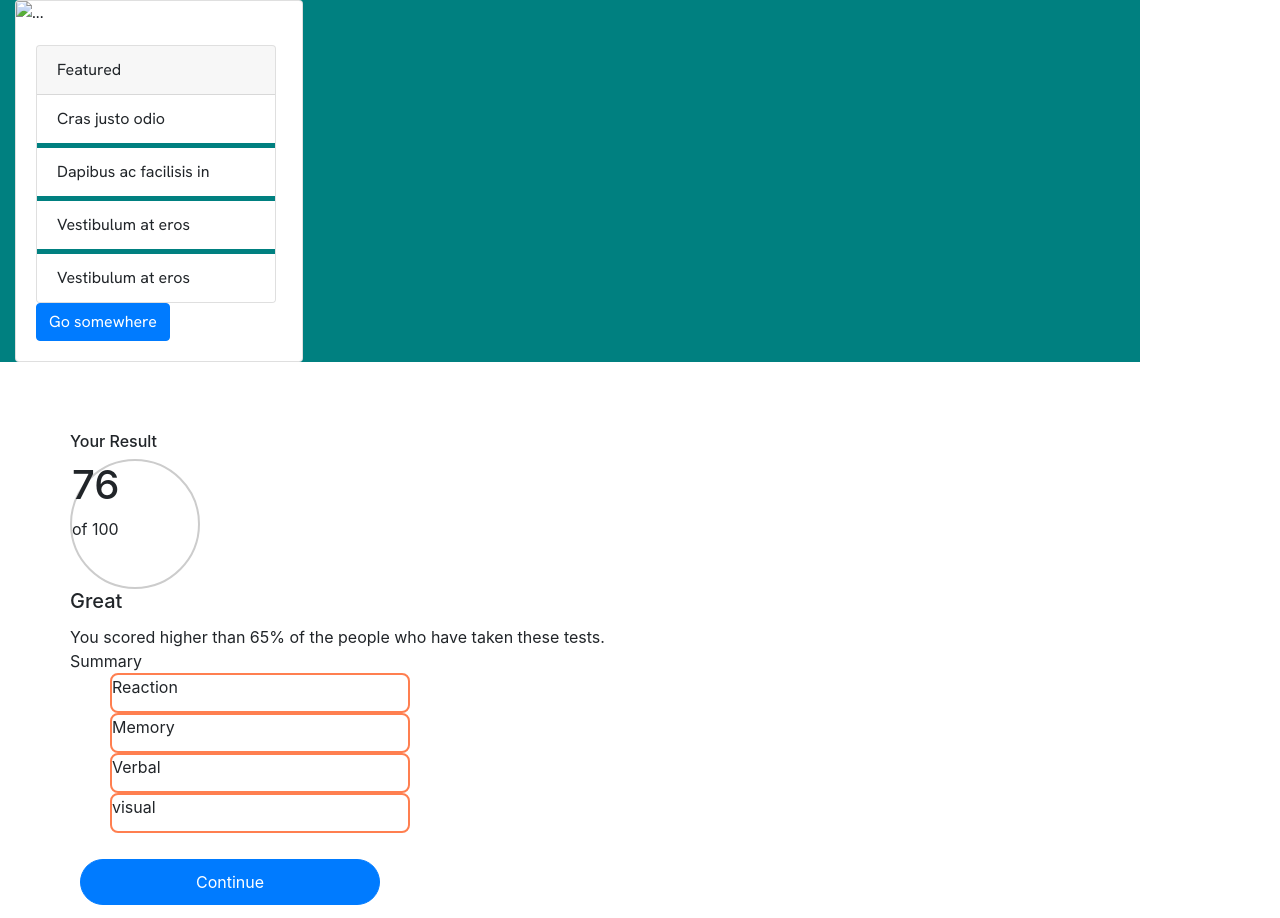
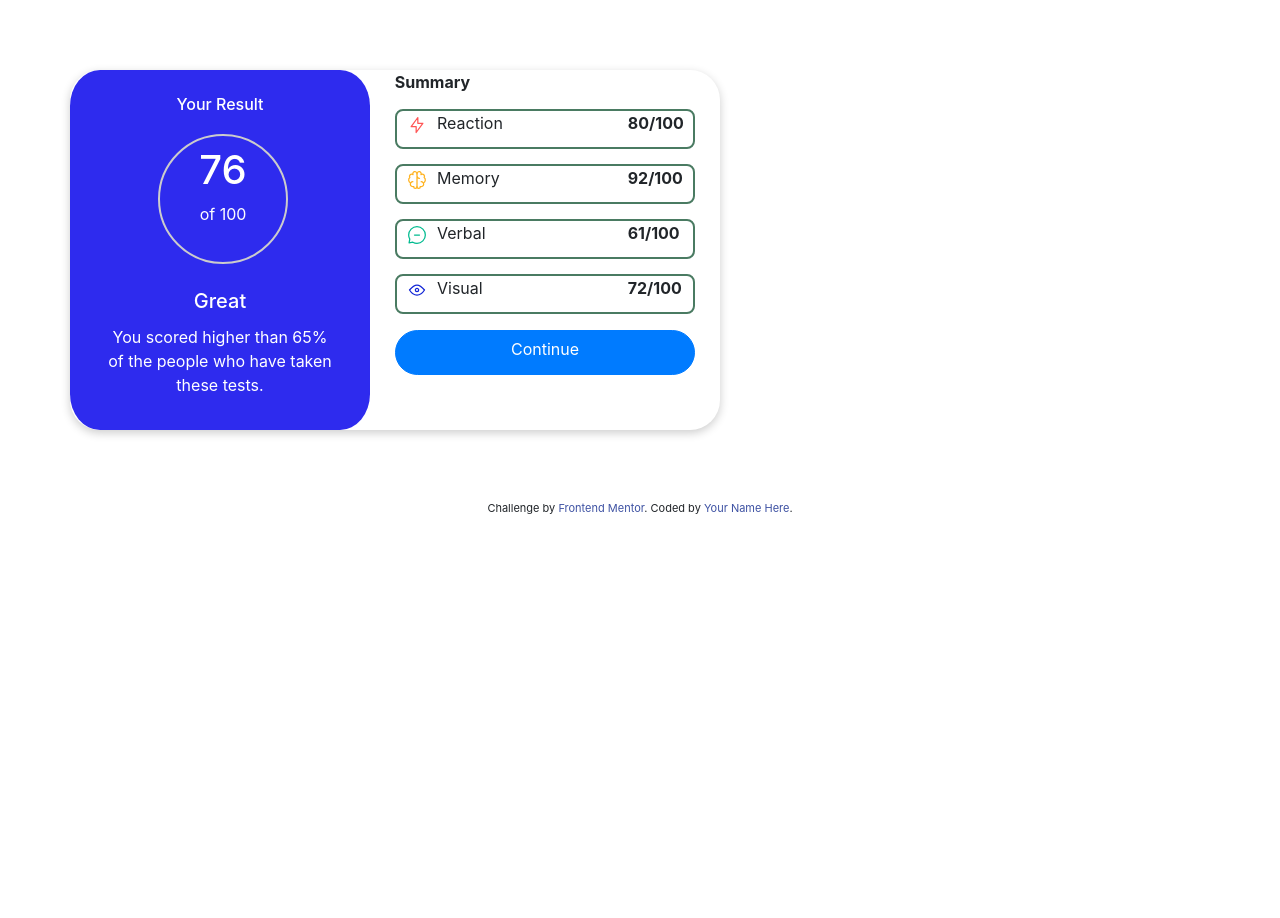
Before and after one commit to kevinscircle/resultsSummary, a plain HTML site: page index.html in a window 1280 px wide. Shown: the top 918 px of the page. After the commit the page ends 800 px from the top, so only its background shows below. Drawn offline with nearby package versions, Linux system fonts and the light colour scheme.

Commit message:
save all

```diff
--- a/index.html
+++ b/index.html
@@ -1,104 +1,125 @@
 <!DOCTYPE html>
 <html lang="en">
   <head>
-  <meta charset="UTF-8">
-  <meta name="viewport" content="width=device-width, initial-scale=1.0"> <!-- displays site properly based on user's device -->
+    <meta charset="UTF-8" />
+    <meta name="viewport" content="width=device-width, initial-scale=1.0" />
+    <!-- displays site properly based on user's device -->
 
-  <link rel="icon" type="image/png" sizes="32x32" href="./assets/images/favicon-32x32.png">
+    <link
+      rel="icon"
+      type="image/png"
+      sizes="32x32"
+      href="./assets/images/favicon-32x32.png"
+    />
 
     <!-- bootstrap -->
-  <link rel="stylesheet" href="https://cdn.jsdelivr.net/npm/bootstrap@4.4.1/dist/css/bootstrap.min.css" integrity="sha384-Vkoo8x4CGsO3+Hhxv8T/Q5PaXtkKtu6ug5TOeNV6gBiFeWPGFN9MuhOf23Q9Ifjh" crossorigin="anonymous">
+    <link
+      rel="stylesheet"
+      href="https://cdn.jsdelivr.net/npm/bootstrap@4.4.1/dist/css/bootstrap.min.css"
+      integrity="sha384-Vkoo8x4CGsO3+Hhxv8T/Q5PaXtkKtu6ug5TOeNV6gBiFeWPGFN9MuhOf23Q9Ifjh"
+      crossorigin="anonymous"
+    />
     <title>Frontend Mentor | Results summary component</title>
 
     <!-- css -->
 
-<link href="./results-summary.css" rel="stylesheet">
+    <link href="./results-summary.css" rel="stylesheet" />
     <style>
-    .attribution { font-size: 11px; text-align: center; }
-    .attribution a { color: hsl(228, 45%, 44%); }
+      .attribution {
+        font-size: 11px;
+        text-align: center;
+      }
+
+      .attribution a {
+        color: hsl(228, 45%, 44%);
+      }
     </style>
   </head>
+
   <body>
+    <!-- testing                  -------- -->
+    <div class="main">
+      <div class="container-left">
+        <h6 class="start">Your Result</h6>
 
-  <div class="container">
-    <div class="card" style="width: 18rem;">
-      <img src="..." class="card-img-top" alt="...">
-      <div class="card-body">
+        <div class="side-results">
+          <h1>76</h1>
+          <div class="number-result">of 100</div>
+        </div>
+        <h5 class="card-title">Great</h5>
+        <p class="card-text-test">
+          You scored higher than 65% of the people who have taken these tests.
+        </p>
+      </div>
 
-        <div class="card" style="width: 15rem;">
-          <div class="card-header">
-            Featured
-          </div>
-          <ul class="list-group list-group-flush">
-            <li class="list-group-item">Cras justo odio</li>
-            <li class="list-group-item">Dapibus ac facilisis in</li>
-            <li class="list-group-item">Vestibulum at eros</li>
-            <li class="list-group-item">Vestibulum at eros</li>
+      <div class="container-right">
+        <div class="summary-right"><strong>Summary</strong></div>
+        <div>
+          <ul class="list-style">
+            <li>
+              <img
+                src="./assets/images/icon-reaction.svg"
+                alt="Reaction"
+                class="img-margin"
+              /><span class="section">Reaction</span
+              ><strong style="margin-left: 125px">80/100</strong>
+            </li>
+            <li>
+              <img
+                src="./assets/images/icon-memory.svg"
+                alt="Memory"
+                class="img-margin"
+              /><span class="section">Memory</span
+              ><strong style="margin-left: 128px">92/100</strong>
+            </li>
+            <li>
+              <img
+                src="./assets/images/icon-verbal.svg"
+                alt="Verbal"
+                class="img-margin"
+              /><span class="section">Verbal</span
+              ><strong style="margin-left: 142px">61/100</strong>
+            </li>
+            <li>
+              <img
+                src="./assets/images/icon-visual.svg"
+                alt="Visual"
+                class="img-margin"
+              /><span class="section">Visual</span
+              ><strong style="margin-left: 145px">72/100</strong>
+            </li>
           </ul>
         </div>
-
-        <a href="#" class="btn btn-primary first-button">Go somewhere</a>
+        <div>
+          <a href="#" class="btn btn-primary second-button-test">Continue</a>
         </div>
       </div>
     </div>
 
-
-
- <div class="container-a">
-  <div>
-    <h6>Your Result</h6>
-    <div class="side-results">
-      <h1>76</h1>
-      <div>of 100</div>
-    </div>
-    <h5 class="card-title">Great</h5>
-    <p class="card-text"> You scored higher than 65% of the people who have taken these tests.</p>
-  </div>
-<div>
-  <div>Summary</div>
-  <ul class="list-style">
-    <li>Reaction</li>
-    <li>Memory</li>
-    <li>Verbal</li>
-    <li>visual</li>
-
-  </ul>
-</div>
-<a href="#" class="btn btn-primary second-button">Continue</a>
-
-
- </div>
-  Your Result
-  76
-  of 100
-
-  Great
-  You scored higher than 65% of the people who have taken these tests.
-
-  Summary
-
-  Reaction
-  80 / 100
-
-  Memory
-  92 / 100
-
-  Verbal
-  61 / 100
-
-  Visual
-  72 / 100
-
-  Continue
+    <!-- testing                  -------- -->
 
     <div class="attribution">
-    Challenge by <a href="https://www.frontendmentor.io?ref=challenge" target="_blank">Frontend Mentor</a>.
-    Coded by <a href="#">Your Name Here</a>.
+      Challenge by
+      <a href="https://www.frontendmentor.io?ref=challenge" target="_blank"
+        >Frontend Mentor</a
+      >. Coded by <a href="#">Your Name Here</a>.
     </div>
 
     <!-- required for bootstrap -->
-<script src="https://code.jquery.com/jquery-3.4.1.slim.min.js" integrity="sha384-J6qa4849blE2+poT4WnyKhv5vZF5SrPo0iEjwBvKU7imGFAV0wwj1yYfoRSJoZ+n" crossorigin="anonymous"></script>
-<script src="https://cdn.jsdelivr.net/npm/popper.js@1.16.0/dist/umd/popper.min.js" integrity="sha384-Q6E9RHvbIyZFJoft+2mJbHaEWldlvI9IOYy5n3zV9zzTtmI3UksdQRVvoxMfooAo" crossorigin="anonymous"></script>
-<script src="https://cdn.jsdelivr.net/npm/bootstrap@4.4.1/dist/js/bootstrap.min.js" integrity="sha384-wfSDF2E50Y2D1uUdj0O3uMBJnjuUD4Ih7YwaYd1iqfktj0Uod8GCExl3Og8ifwB6" crossorigin="anonymous"></script>
+    <script
+      src="https://code.jquery.com/jquery-3.4.1.slim.min.js"
+      integrity="sha384-J6qa4849blE2+poT4WnyKhv5vZF5SrPo0iEjwBvKU7imGFAV0wwj1yYfoRSJoZ+n"
+      crossorigin="anonymous"
+    ></script>
+    <script
+      src="https://cdn.jsdelivr.net/npm/popper.js@1.16.0/dist/umd/popper.min.js"
+      integrity="sha384-Q6E9RHvbIyZFJoft+2mJbHaEWldlvI9IOYy5n3zV9zzTtmI3UksdQRVvoxMfooAo"
+      crossorigin="anonymous"
+    ></script>
+    <script
+      src="https://cdn.jsdelivr.net/npm/bootstrap@4.4.1/dist/js/bootstrap.min.js"
+      integrity="sha384-wfSDF2E50Y2D1uUdj0O3uMBJnjuUD4Ih7YwaYd1iqfktj0Uod8GCExl3Og8ifwB6"
+      crossorigin="anonymous"
+    ></script>
   </body>
 </html>
--- a/results-summary.css
+++ b/results-summary.css
@@ -15,75 +15,148 @@
     src: url(./assets/fonts/HankenGrotesk-medium.ttf)
     format('truetype');
 } */
+
 /* ./ vs / vs nothing for path directory  */
+
 @font-face {
-    font-family: 'HankenGrotesk-VariableFont_wght';
+    font-family: 'HankenGrotesk';
     src: url(./assets/fonts/HankenGrotesk-VariableFont_wght.ttf)
     format('truetype');
 }
 
 
-.container{
-    background-color:teal;
-    font-family: 'HankenGrotesk-VariableFont_wght', sans-serif;
-    display: inline-flex;
 
-}
-.list-group li{
-border-radius: 50%;
-border: 5px solid teal;
+
+
+
+
+
+
+
+
+
+
+
+
+
+
+
+
+
+ul{
+    padding-inline-start: 0;
 }
 
-.card{
+h6{
+    text-align: center;
+}
+
+.main{
+    margin: 70px;
+    display: inline-flex;
+    width: 650px;
+    height: 360px;
+    flex-flow: wrap;
+    justify-content: space-between;
+   /* border: solid; */
+   border-radius: 30px;
+   box-shadow: 0 3px 10px rgb(0 0 0 / 0.2);
+}
+.container-left{
+    background-color: hsla(241, 93%, 48%, 0.859);
+    border-radius: 10%;
+    width: 300px;
+    height: 360px;
+    color: white;
 
 }
 
 
-.card-img-top{
-
+.start{
+text-align: center;
+ margin-top: 25px;
 }
-
-
-/* Second test container
-
-
-
-*/
-
-
-.container-a{
-margin: 70px;
-}
-
-
 
 .side-results{
     border-radius: 50%;
     border: 2px solid #ccc;;
     width: 130px;
     height: 130px;
+    padding: 10px 10px;
+    margin-left: 88px;
+    margin-top: 20px;
+    margin-bottom: 25px;
+    text-align: center;
+
 }
+
+.card-title{
+    text-align: center
+}
+
+.card-text-test{
+    text-align: center;
+     width: 230px;
+     margin-left: 35px;
+    }
+
+
+.container-right{
+    width: 300px;
+    height: 360px;
+    display: inline-flex;
+    flex-flow: column;
+    flex-grow: 1;
+
+    justify-content: right;
+    align-items: center;
+}
+
+.summary-right{
+    margin-right: 225px;
+
+
+}
+
+
 .list-style li{
-border:  2px solid coral;
+    border:  2px solid rgb(74, 123, 98);
     width: 300px;
     height: 40px;
     border-radius: 8px;
     /* to hide bullet points  */
     list-style-type: none;
+    margin-top: 15px;
+    }
+
+ .list-style, li{
+
+
+    }
+
+.section{
+ margin-left: 10px
 }
 
 
-.second-button{
+
+.second-button-test{
     border-radius: 23px;
     width: 300px;
-    padding: 10px;
-    margin: 10px;
+    height: 45px;
+
 }
 
+.img-margin{
+margin-left: 10px
+}
+/*
 
-/* display: flex;
 
- display: inline-flex;
+
+
+
+
 
 
 */
```
Lines whose indentation alone changed are shown as unchanged.
